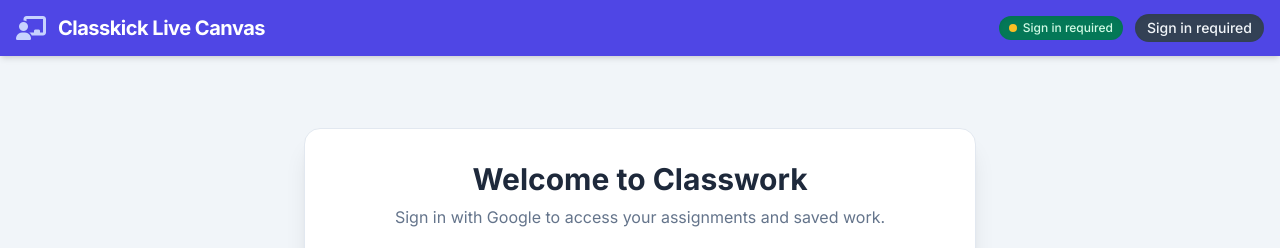
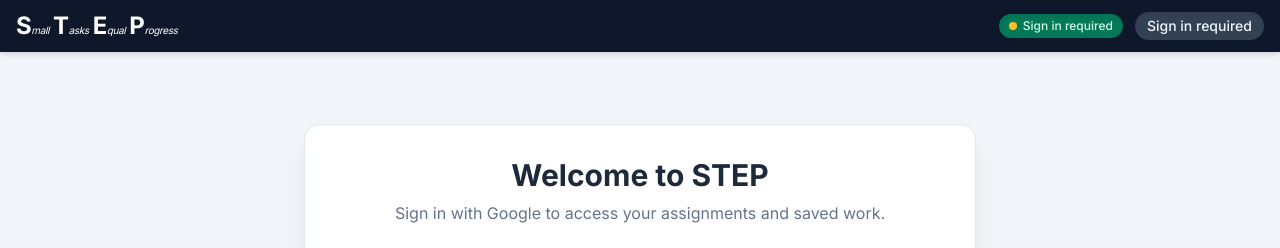
Before and after one commit to tanjbmath/classwork, a plain HTML site: page index.html in a window 1280 px wide. Shown: the top 248 px of the page. Drawn offline with nearby package versions, Linux system fonts and the light colour scheme; no server answers.

Commit message:
Add STEP app branding

```diff
--- a/index.html
+++ b/index.html
@@ -3,7 +3,7 @@
 <head>
   <meta charset="UTF-8">
   <meta name="viewport" content="width=device-width, initial-scale=1.0, maximum-scale=1.0, user-scalable=no">
-  <title>Classkick Interactive Canvas</title>
+  <title>STEP — Small Tasks Equal Progress</title>
 
   <!-- Tailwind CSS CDN -->
   <script src="https://cdn.tailwindcss.com"></script>
@@ -35,11 +35,17 @@
 </head>
 <body class="bg-slate-100 text-slate-800 min-h-screen flex flex-col">
 
-  <header class="bg-indigo-600 text-white shadow-md sticky top-0 z-40">
+  <header class="bg-slate-900 text-white shadow-md sticky top-0 z-40">
     <div class="max-w-7xl mx-auto px-4 py-3 flex flex-wrap justify-between items-center gap-2">
       <div class="flex items-center space-x-3">
-        <i class="fa-solid fa-chalkboard-user text-2xl text-indigo-200"></i>
-        <h1 class="text-xl font-bold tracking-tight">Classkick Live Canvas</h1>
+        <div class="flex items-baseline gap-1.5" role="img" aria-label="STEP — Small Tasks Equal Progress" title="Small Tasks Equal Progress">
+          <h1 class="flex items-baseline gap-1 font-bold tracking-tight">
+            <span class="text-2xl leading-none">S<em class="text-[10px] font-normal">mall</em></span>
+            <span class="text-2xl leading-none">T<em class="text-[10px] font-normal">asks</em></span>
+            <span class="text-2xl leading-none">E<em class="text-[10px] font-normal">qual</em></span>
+            <span class="text-2xl leading-none">P<em class="text-[10px] font-normal">rogress</em></span>
+          </h1>
+        </div>
       </div>
       <div class="flex items-center gap-3">
         <span id="connectionBadge" class="bg-emerald-700 text-emerald-100 text-xs px-2.5 py-1 rounded-full font-medium flex items-center gap-1.5 shadow-inner">
@@ -66,7 +72,7 @@
     <!-- 1. ROLE SELECTION SCREEN -->
     <div id="roleSelectionScreen" class="max-w-2xl mx-auto my-12 bg-white rounded-2xl shadow-xl p-8 border border-slate-200">
       <div class="text-center mb-8">
-        <h2 class="text-3xl font-extrabold text-slate-800">Welcome to Classwork</h2>
+        <h2 class="text-3xl font-extrabold text-slate-800">Welcome to STEP</h2>
         <p class="text-slate-500 mt-2">Sign in with Google to access your assignments and saved work.</p>
       </div>
       <div id="signedOutPanel" class="mb-6 text-center">
```
